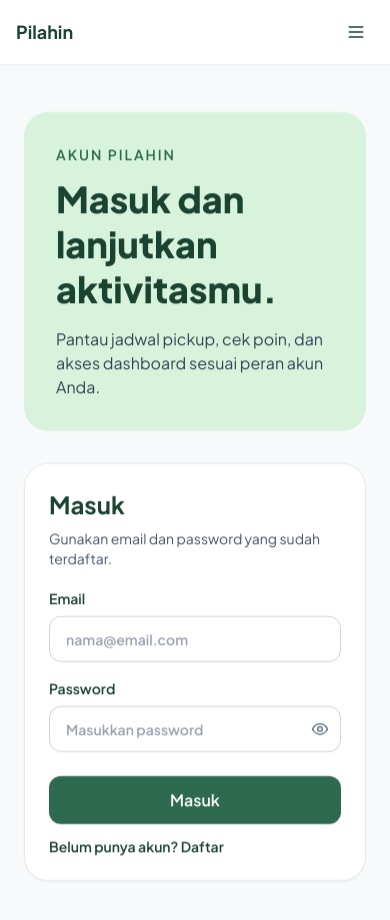
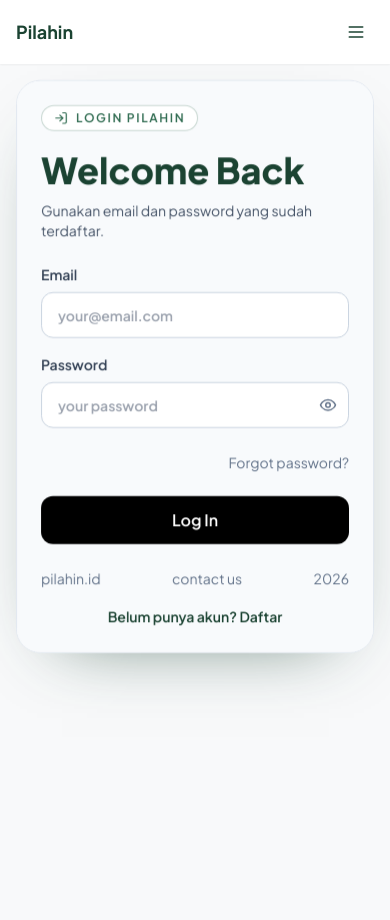
Before and after one commit to zamzami3/pilahin-waste, a Next.js app in the folder frontend/: page /login in a window 390 px wide. Shown: the top 920 px of the page. After the commit the page ends 844 px from the top, so only its background shows below. Built offline with nearby package versions, Linux system fonts and the light colour scheme.

Commit message:
feat(auth-ui): redesign login and register layouts with polished visual style and password visibility toggle refinement

```diff
--- a/frontend/src/app/login/page.js
+++ b/frontend/src/app/login/page.js
@@ -3,7 +3,7 @@
 import { useState } from "react"
 import Link from "next/link"
 import { useRouter } from "next/navigation"
-import { Eye, EyeOff } from "lucide-react"
+import { ArrowUpRight, Eye, EyeOff, LogIn } from "lucide-react"
 import { loginUser } from '../../lib/mockAuth'
 
 export default function LoginPage() {
@@ -32,37 +32,54 @@
   }
 
   return (
-    <section className="px-6 py-12 md:py-16">
-      <div className="mx-auto max-w-5xl">
-        <div className="grid items-center gap-8 md:grid-cols-2">
-          <div className="rounded-3xl bg-mint-soft p-8 md:p-10">
-            <p className="text-sm font-semibold uppercase tracking-[0.14em] text-eco-green">Akun Pilahin</p>
-            <h1 className="mt-3 text-4xl font-extrabold leading-tight text-forest-emerald">Masuk dan lanjutkan aktivitasmu.</h1>
-            <p className="mt-4 text-slate-700">
-              Pantau jadwal pickup, cek poin, dan akses dashboard sesuai peran akun Anda.
+    <section className="px-4 py-4 md:px-8 md:py-6">
+      <div className="mx-auto max-w-6xl overflow-hidden rounded-3xl border border-slate-200 bg-white shadow-[0_25px_70px_-45px_rgba(27,67,50,0.8)]">
+        <div className="grid min-h-[520px] md:min-h-[calc(100vh-180px)] md:grid-cols-[1.2fr_1fr]">
+          <div className="relative hidden md:block">
+            <div
+              className="h-full w-full bg-cover bg-center"
+              style={{
+                backgroundImage:
+                  "url('https://images.unsplash.com/photo-1532996122724-e3c354a0b15b?auto=format&fit=crop&w=1400&q=80')",
+              }}
+            />
+            <div className="absolute inset-x-0 bottom-0 bg-forest-emerald/55 p-8 text-white">
+              <p className="text-sm uppercase tracking-[0.18em] text-white/85">Pilahin Access</p>
+              <h2 className="mt-3 text-5xl font-bold leading-[1.03]">Masuk untuk kelola layanan harian</h2>
+              <p className="mt-4 flex items-center gap-2 text-sm text-white/90">
+                Dashboard warga, driver, dan admin dalam satu akun
+                <ArrowUpRight size={16} />
               </p>
             </div>
+          </div>
 
-          <form onSubmit={handleSubmit} className="rounded-3xl border border-slate-200 bg-white p-6 shadow-sm md:p-8">
-            <h2 className="text-2xl font-bold text-forest-emerald">Masuk</h2>
+          <div className="flex items-center bg-slate-50 px-6 py-6 md:px-10">
+            <form onSubmit={handleSubmit} className="w-full">
+              <div className="mb-6">
+                <div className="inline-flex items-center gap-2 rounded-full border border-eco-green/25 bg-white px-3 py-1 text-xs font-semibold uppercase tracking-[0.14em] text-eco-green">
+                  <LogIn size={14} />
+                  Login Pilahin
+                </div>
+                <h1 className="mt-4 text-4xl font-extrabold leading-tight text-forest-emerald">Welcome Back</h1>
                 <p className="mt-2 text-sm text-slate-600">Gunakan email dan password yang sudah terdaftar.</p>
+              </div>
 
-            {error && <div className="mt-4 rounded-lg border border-red-200 bg-red-50 px-3 py-2 text-sm text-red-700">{error}</div>}
+              {error && <div className="mb-4 rounded-lg border border-red-200 bg-red-50 px-3 py-2 text-sm text-red-700">{error}</div>}
 
-            <div className="mt-5 space-y-4">
-              <label className="block text-sm font-semibold text-forest-emerald">
+              <div className="space-y-4">
+                <label className="block text-sm font-semibold text-slate-700">
                   Email
                   <input
                     value={email}
                     onChange={(e) => setEmail(e.target.value)}
                     type="email"
                     required
-                  placeholder="nama@email.com"
-                  className="mt-2 w-full rounded-xl border border-slate-300 px-4 py-3 text-slate-800 outline-none transition focus:border-eco-green"
+                    placeholder="your@email.com"
+                    className="mt-2 w-full rounded-xl border border-slate-300 bg-white px-4 py-3 text-slate-800 outline-none transition focus:border-eco-green"
                   />
                 </label>
 
-              <label className="block text-sm font-semibold text-forest-emerald">
+                <label className="block text-sm font-semibold text-slate-700">
                   Password
                   <div className="relative mt-2">
                     <input
@@ -70,8 +87,8 @@
                       onChange={(e) => setPassword(e.target.value)}
                       type={showPassword ? "text" : "password"}
                       required
-                    placeholder="Masukkan password"
-                    className="w-full rounded-xl border border-slate-300 px-4 py-3 pr-12 text-slate-800 outline-none transition focus:border-eco-green"
+                      placeholder="your password"
+                      className="w-full rounded-xl border border-slate-300 bg-white px-4 py-3 pr-12 text-slate-800 outline-none transition focus:border-eco-green"
                     />
                     <button
                       type="button"
@@ -85,13 +102,25 @@
                 </label>
               </div>
 
-            <div className="mt-6 flex flex-col gap-3 sm:flex-row sm:items-center sm:justify-between">
-              <button type="submit" className="rounded-xl bg-eco-green px-6 py-3 font-semibold text-white hover:brightness-95">Masuk</button>
+              <div className="mt-6 flex items-center justify-end">
+                <button type="button" className="text-sm font-medium text-slate-500 hover:text-forest-emerald">Forgot password?</button>
+              </div>
+
+              <button type="submit" className="mt-6 w-full rounded-xl bg-black px-6 py-3 text-base font-semibold text-white hover:opacity-95">Log In</button>
+
+              <div className="mt-6 flex items-center justify-between text-sm text-slate-500">
+                <span>pilahin.id</span>
+                <span>contact us</span>
+                <span>2026</span>
+              </div>
+
+              <div className="mt-4 text-center">
                 <Link href="/register" className="text-sm font-semibold text-forest-emerald hover:text-eco-green">Belum punya akun? Daftar</Link>
               </div>
             </form>
           </div>
         </div>
+      </div>
     </section>
   )
 }
--- a/frontend/src/app/register/page.js
+++ b/frontend/src/app/register/page.js
@@ -3,7 +3,7 @@
 import { useEffect, useState } from "react"
 import Link from "next/link"
 import { useRouter } from "next/navigation"
-import { Eye, EyeOff } from "lucide-react"
+import { ArrowUpRight, Eye, EyeOff, UserPlus } from "lucide-react"
 import { ensureDefaults, registerUser } from '../../lib/mockAuth'
 
 export default function RegisterPage() {
@@ -30,25 +30,42 @@
   }
 
   return (
-    <section className="px-6 py-12 md:py-16">
-      <div className="mx-auto max-w-5xl">
-        <div className="grid items-center gap-8 md:grid-cols-2">
-          <div className="rounded-3xl bg-mint-soft p-8 md:p-10">
-            <p className="text-sm font-semibold uppercase tracking-[0.14em] text-eco-green">Registrasi Warga</p>
-            <h1 className="mt-3 text-4xl font-extrabold leading-tight text-forest-emerald">Buat akun dan mulai berlangganan.</h1>
-            <p className="mt-4 text-slate-700">
-              Pendaftaran ini khusus akun warga untuk akses pickup sampah, poin, dan riwayat layanan.
+    <section className="px-4 py-4 md:px-8 md:py-6">
+      <div className="mx-auto max-w-6xl overflow-hidden rounded-3xl border border-slate-200 bg-white shadow-[0_25px_70px_-45px_rgba(27,67,50,0.8)]">
+        <div className="grid min-h-[520px] md:min-h-[calc(100vh-180px)] md:grid-cols-[1.2fr_1fr]">
+          <div className="relative hidden md:block">
+            <div
+              className="h-full w-full bg-cover bg-center"
+              style={{
+                backgroundImage:
+                  "url('https://images.unsplash.com/photo-1497435334941-8c899ee9e8e9?auto=format&fit=crop&w=1400&q=80')",
+              }}
+            />
+            <div className="absolute inset-x-0 bottom-0 bg-forest-emerald/55 p-8 text-white">
+              <p className="text-sm uppercase tracking-[0.18em] text-white/85">Pilahin Member Area</p>
+              <h2 className="mt-3 text-5xl font-bold leading-[1.03]">Mulai akun baru untuk layanan pilah sampah</h2>
+              <p className="mt-4 flex items-center gap-2 text-sm text-white/90">
+                Proses registrasi cepat khusus warga
+                <ArrowUpRight size={16} />
               </p>
             </div>
+          </div>
 
-          <form onSubmit={handleSubmit} className="rounded-3xl border border-slate-200 bg-white p-6 shadow-sm md:p-8">
-            <h2 className="text-2xl font-bold text-forest-emerald">Daftar Akun</h2>
+          <div className="flex items-center bg-slate-50 px-6 py-6 md:px-10">
+            <form onSubmit={handleSubmit} className="w-full">
+              <div className="mb-6">
+                <div className="inline-flex items-center gap-2 rounded-full border border-eco-green/25 bg-white px-3 py-1 text-xs font-semibold uppercase tracking-[0.14em] text-eco-green">
+                  <UserPlus size={14} />
+                  Registrasi Warga
+                </div>
+                <h1 className="mt-4 text-4xl font-extrabold leading-tight text-forest-emerald">Create Account</h1>
                 <p className="mt-2 text-sm text-slate-600">Lengkapi data berikut untuk membuat akun baru.</p>
+              </div>
 
-            {error && <div className="mt-4 rounded-lg border border-red-200 bg-red-50 px-3 py-2 text-sm text-red-700">{error}</div>}
+              {error && <div className="mb-4 rounded-lg border border-red-200 bg-red-50 px-3 py-2 text-sm text-red-700">{error}</div>}
 
-            <div className="mt-5 space-y-4">
-              <label className="block text-sm font-semibold text-forest-emerald">
+              <div className="space-y-4">
+                <label className="block text-sm font-semibold text-slate-700">
                   Nama
                   <input
                     value={name}
@@ -56,23 +73,23 @@
                     type="text"
                     required
                     placeholder="Nama lengkap"
-                  className="mt-2 w-full rounded-xl border border-slate-300 px-4 py-3 text-slate-800 outline-none transition focus:border-eco-green"
+                    className="mt-2 w-full rounded-xl border border-slate-300 bg-white px-4 py-3 text-slate-800 outline-none transition focus:border-eco-green"
                   />
                 </label>
 
-              <label className="block text-sm font-semibold text-forest-emerald">
+                <label className="block text-sm font-semibold text-slate-700">
                   Email
                   <input
                     value={email}
                     onChange={(e) => setEmail(e.target.value)}
                     type="email"
                     required
-                  placeholder="nama@email.com"
-                  className="mt-2 w-full rounded-xl border border-slate-300 px-4 py-3 text-slate-800 outline-none transition focus:border-eco-green"
+                    placeholder="your@email.com"
+                    className="mt-2 w-full rounded-xl border border-slate-300 bg-white px-4 py-3 text-slate-800 outline-none transition focus:border-eco-green"
                   />
                 </label>
 
-              <label className="block text-sm font-semibold text-forest-emerald">
+                <label className="block text-sm font-semibold text-slate-700">
                   Password
                   <div className="relative mt-2">
                     <input
@@ -80,8 +97,8 @@
                       onChange={(e) => setPassword(e.target.value)}
                       type={showPassword ? "text" : "password"}
                       required
-                    placeholder="Minimal 8 karakter"
-                    className="w-full rounded-xl border border-slate-300 px-4 py-3 pr-12 text-slate-800 outline-none transition focus:border-eco-green"
+                      placeholder="Minimum 8 karakter"
+                      className="w-full rounded-xl border border-slate-300 bg-white px-4 py-3 pr-12 text-slate-800 outline-none transition focus:border-eco-green"
                     />
                     <button
                       type="button"
@@ -95,13 +112,21 @@
                 </label>
               </div>
 
-            <div className="mt-6 flex flex-col gap-3 sm:flex-row sm:items-center sm:justify-between">
-              <button type="submit" className="rounded-xl bg-eco-green px-6 py-3 font-semibold text-white hover:brightness-95">Daftar</button>
+              <button type="submit" className="mt-7 w-full rounded-xl bg-black px-6 py-3 text-base font-semibold text-white hover:opacity-95">Create Account</button>
+
+              <div className="mt-6 flex items-center justify-between text-sm text-slate-500">
+                <span>pilahin.id</span>
+                <span>warga plan</span>
+                <span>2026</span>
+              </div>
+
+              <div className="mt-4 text-center">
                 <Link href="/login" className="text-sm font-semibold text-forest-emerald hover:text-eco-green">Sudah punya akun? Masuk</Link>
               </div>
             </form>
           </div>
         </div>
+      </div>
     </section>
   )
 }
```
Lines whose indentation alone changed are shown as unchanged.
